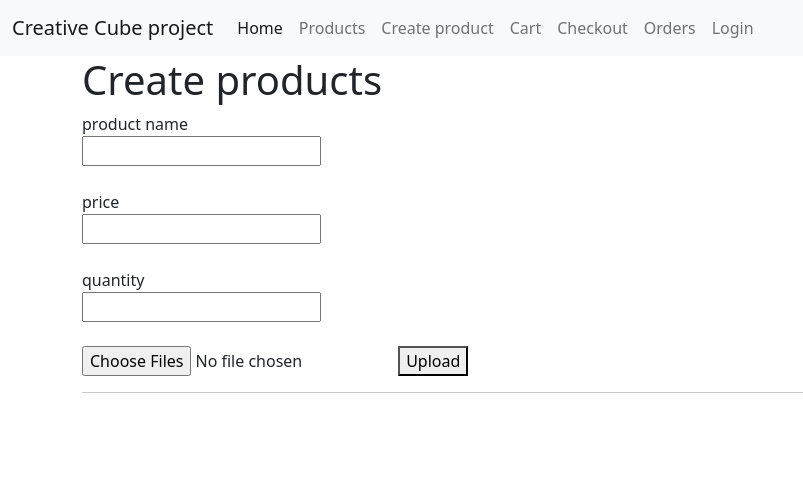
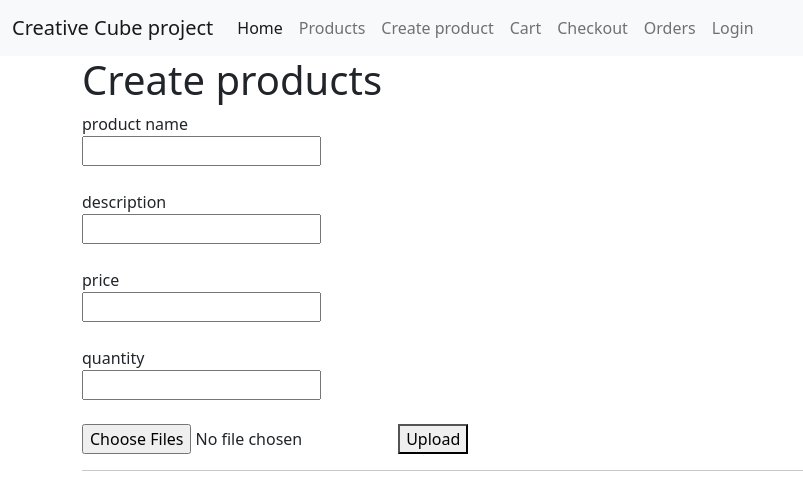
Before and after one commit to SergeiVasilyev/Creative_Cube, a Django app: page /create_product/ in a window 1280 px wide. Shown: the top 494 px of the page, without its empty margins (0-803 px from the left). Run offline with Django 4.2, Linux system fonts and the light colour scheme.

Commit message:
Description added to input form

```diff
--- a/backend/shop/templates/create_product.html
+++ b/backend/shop/templates/create_product.html
@@ -11,6 +11,9 @@
         {% csrf_token %}
         <label for="p_name">product name</label><br>
         <input id="p_name" type="text" name="p_name">
+        <br><br>
+        <label for="description">description</label><br>
+        <input id="description" type="text" name="description">
         <br><br>
         <label for="price">price</label><br>
         <input id="price" type="number" name="price">
--- a/backend/shop/views.py
+++ b/backend/shop/views.py
@@ -274,11 +274,13 @@ def create_product(request):
         images = request.FILES.getlist('images')
         product_name = request.POST.get('p_name')
         price = request.POST.get('price')
+        description = request.POST.get('description')
         quantity = request.POST.get('quantity')
         slug = create_slug(product_name)
         date_added = datetime_now()
 
         product = Product.objects.create(name=product_name,
+                                         description=description,
                                          price=price,
                                          quantity=quantity,
                                          slug=slug,
```
